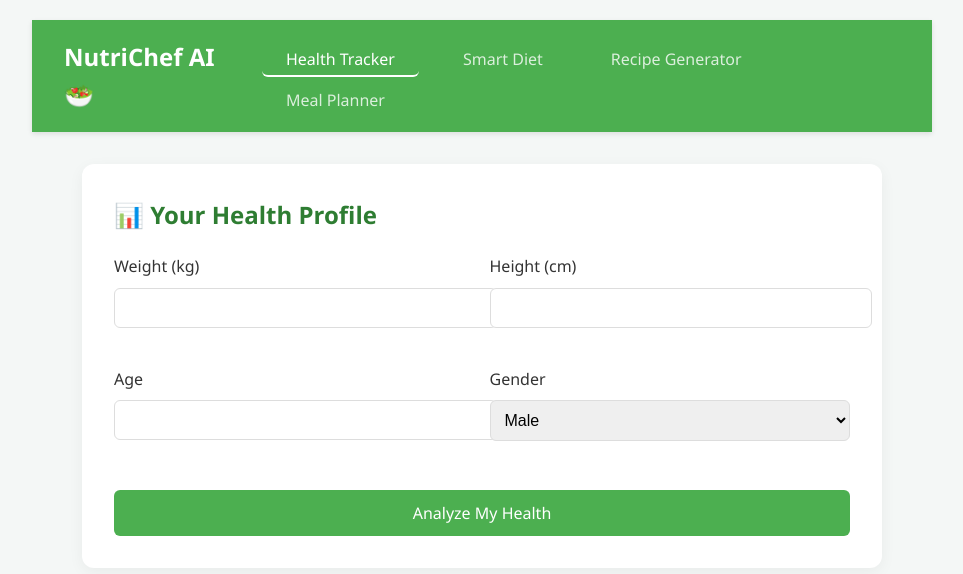
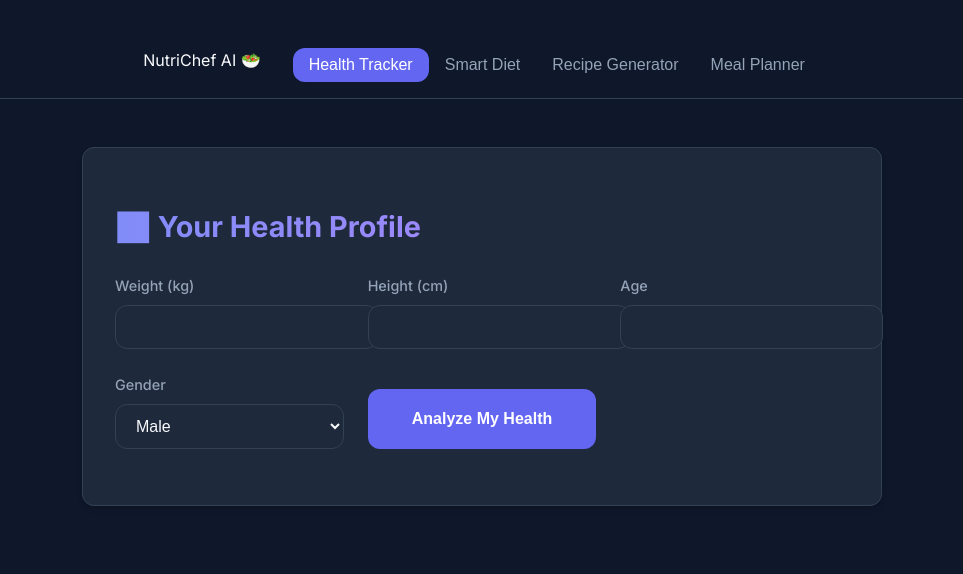
Before and after one commit to swaran21/MiniProject, a React (Vite) app in the folder recipe-ai-frontend/: page / in a window 1280 px wide. Shown: the top 574 px of the page, without its empty margins (158-1121 px from the left). Built offline with nearby package versions, Linux system fonts and the light colour scheme; no server answers.

Commit message:
feat: Enhance UI, add persistence, and align API with backend

```diff
--- a/recipe-ai-frontend/src/App.css
+++ b/recipe-ai-frontend/src/App.css
@@ -1,193 +1,91 @@
-:root {
-  --primary-color: #4CAF50;
-  --secondary-color: #2E7D32;
-  --background: #f4f7f6;
-  --card-bg: #ffffff;
-  --text-dark: #333;
+.App {
+  min-height: 100vh;
 }
 
-body {
-  margin: 0;
-  font-family: 'Segoe UI', Tahoma, Geneva, Verdana, sans-serif;
-  background-color: var(--background);
-  color: var(--text-dark);
+.navbar {
+  display: flex;
+  justify-content: center;
+  gap: 2rem;
+  padding: 1rem 0;
+  margin-bottom: 3rem;
+  border-bottom: 1px solid var(--border);
 }
 
-.App {
-  min-height: 100vh;
-  display: flex;
-  flex-direction: column;
+.nav-link {
+  background: transparent;
+  color: var(--text-dim);
+  border: none;
+  font-size: 1rem;
+  padding: 0.5rem 1rem;
+  border-radius: var(--radius);
 }
 
-/* Navbar */
-.navbar {
-  background: var(--primary-color);
-  color: white;
-  padding: 1rem 2rem;
-  display: flex;
-  justify-content: space-between;
-  align-items: center;
-  box-shadow: 0 2px 5px rgba(0,0,0,0.1);
+.nav-link:hover {
+  color: var(--text);
+  background: rgba(255, 255, 255, 0.05);
 }
 
-.logo {
-  font-size: 1.5rem;
-  font-weight: bold;
+.nav-link.active {
+  color: white;
+  background: var(--primary);
 }
 
-.nav-links button {
-  background: transparent;
-  border: none;
-  color: rgba(255,255,255,0.8);
-  margin-left: 20px;
-  font-size: 1rem;
-  cursor: pointer;
-  padding-bottom: 5px;
+.main-content {
+  max-width: 800px;
+  margin: 0 auto;
 }
 
-.nav-links button.active {
-  color: white;
-  border-bottom: 2px solid white;
+/* Result Cards */
+.recipe-card, .plan-results, .result-card {
+  margin-top: 2rem;
+  background: rgba(0, 0, 0, 0.2);
+  padding: 1.5rem;
+  border-radius: var(--radius);
+  border: 1px solid var(--border);
 }
-
-/* Main Content */
-.main-content {
-  padding: 2rem;
-  max-width: 800px;
-  margin: 0 auto;
-  width: 100%;
-}
-
-.component-card {
-  background: var(--card-bg);
-  padding: 2rem;
-  border-radius: 12px;
-  box-shadow: 0 4px 15px rgba(0,0,0,0.05);
-}
-
-h2 { color: var(--secondary-color); margin-top: 0; }
-
-/* Forms */
-.form-group { margin-bottom: 1.5rem; }
-.form-group label { display: block; margin-bottom: 0.5rem; font-weight: 500; }
-input, select {
-  width: 100%;
-  padding: 10px;
-  border: 1px solid #ddd;
-  border-radius: 6px;
-  font-size: 1rem;
-}
-
-.action-button {
-  background: var(--primary-color);
-  color: white;
-  border: none;
-  padding: 12px 20px;
-  border-radius: 6px;
-  font-size: 1rem;
-  cursor: pointer;
-  transition: background 0.3s;
-}
-.action-button:hover { background: var(--secondary-color); }
-.full-width { width: 100%; }
-
-/* Results & Cards */
-.result-card {
-  display: flex;
-  gap: 20px;
-  margin-top: 20px;
-  background: #e8f5e9;
-  padding: 15px;
-  border-radius: 8px;
-}
-.stat-box { flex: 1; text-align: center; }
-.highlight { font-size: 1.5rem; font-weight: bold; color: var(--secondary-color); }
 
 .recipe-image {
   width: 100%;
   height: 200px;
   object-fit: cover;
-  border-radius: 8px;
+  border-radius: var(--radius);
+  margin-bottom: 1rem;
 }
-
-.tags { margin: 10px 0; }
-.tag {
-  padding: 4px 10px;
-  border-radius: 20px;
-  font-size: 0.85rem;
-  margin-right: 10px;
-}
-.tag.cuisine { background: #e3f2fd; color: #1565c0; }
-.tag.calories { background: #ffebee; color: #c62828; }
-
-.instructions { white-space: pre-line; line-height: 1.6; }
 
 .meal-item {
   display: flex;
   align-items: center;
-  padding: 10px;
-  border-bottom: 1px solid #eee;
-}
-.meal-time {
-  width: 80px;
-  font-weight: bold;
-  color: var(--secondary-color);
-}
-.macros { font-size: 0.85rem; color: #666; }
-
-/* Grid Layout for Forms */
-.grid-form {
-  display: grid;
-  grid-template-columns: 1fr 1fr; /* Two columns */
-  gap: 15px;
+  gap: 1rem;
+  padding: 1rem;
+  background: var(--surface);
+  border: 1px solid var(--border);
+  margin-bottom: 0.8rem;
+  border-radius: var(--radius);
+  transition: transform 0.2s;
 }
 
-/* Make button span both columns */
-.grid-form .action-button {
-  grid-column: span 2;
-  margin-top: 10px;
-}
-
-/* Meal Item Styling Update */
-.meal-item {
-  background: white;
-  border: 1px solid #eee;
-  border-radius: 8px;
-  padding: 15px;
-  margin-bottom: 10px;
-  display: flex;
-  align-items: center;
-  gap: 15px;
+.meal-item:hover {
+  transform: scale(1.01);
+  border-color: var(--primary);
 }
 
 .meal-type-badge {
-  background: var(--primary-color);
+  background: var(--secondary);
   color: white;
-  padding: 5px 10px;
-  border-radius: 5px;
-  font-weight: bold;
-  font-size: 0.9rem;
+  padding: 0.3rem 0.8rem;
+  border-radius: 8px;
+  font-size: 0.8rem;
+  font-weight: 700;
+  text-transform: uppercase;
   min-width: 80px;
   text-align: center;
 }
 
-.meal-content h4 {
-  margin: 0 0 5px 0;
-  font-size: 1.1rem;
+.error-message {
+  color: var(--error);
+  background: rgba(239, 68, 68, 0.1);
+  padding: 1rem;
+  border-radius: var(--radius);
+  margin-top: 1rem;
+  border: 1px solid rgba(239, 68, 68, 0.2);
 }
-
-.meal-stats {
-  font-size: 0.9rem;
-  color: #666;
-  display: flex;
-  gap: 15px;
-}
-
-.error-message {
-  color: #d32f2f;
-  background: #ffebee;
-  padding: 10px;
-  border-radius: 5px;
-  margin-top: 10px;
-  text-align: center;
-}
--- a/recipe-ai-frontend/src/App.jsx
+++ b/recipe-ai-frontend/src/App.jsx
@@ -6,18 +6,50 @@ import MealPlanComponent from "./components/MealPlanComponent";
 import DietTrackerComponent from "./components/DietTrackerComponent";
 import "./App.css";
 
+// Default Profile
+const DEFAULT_PROFILE = {
+  weightKg: "",
+  heightCm: "",
+  age: "",
+  gender: "M",
+  activityLevel: "Moderate",
+  healthGoals: "Balanced",
+  dietaryRestrictions: "None"
+};
+
 function App() {
   const [activeTab, setActiveTab] = useState("health");
+
+  // Load from LocalStorage
+  const [userProfile, setUserProfile] = useState(() => {
+    const saved = localStorage.getItem("userProfile");
+    return saved ? JSON.parse(saved) : DEFAULT_PROFILE;
+  });
+
+  // Save to LocalStorage
+  const handleProfileUpdate = (newProfile) => {
+    setUserProfile(newProfile);
+    localStorage.setItem("userProfile", JSON.stringify(newProfile));
+  };
 
   return (
     <div className="App">
       <Navbar activeTab={activeTab} setActiveTab={setActiveTab} />
 
       <main className="main-content">
-        {activeTab === "health" && <HealthProfileComponent />}
-        {activeTab === "diet" && <DietTrackerComponent />}
+        {activeTab === "health" && (
+          <HealthProfileComponent
+            userProfile={userProfile}
+            onUpdateProfile={handleProfileUpdate}
+          />
+        )}
+        {activeTab === "diet" && (
+          <DietTrackerComponent userProfile={userProfile} />
+        )}
         {activeTab === "recipe" && <RecipeComponent />}
-        {activeTab === "mealplan" && <MealPlanComponent />}
+        {activeTab === "mealplan" && (
+          <MealPlanComponent userProfile={userProfile} />
+        )}
       </main>
     </div>
   );
--- a/recipe-ai-frontend/src/components/Navbar.jsx
+++ b/recipe-ai-frontend/src/components/Navbar.jsx
@@ -6,7 +6,7 @@ function Navbar({ activeTab, setActiveTab }) {
       <div className="logo">NutriChef AI 🥗</div>
       <div className="nav-links">
         <button
-          className={activeTab === "health" ? "active" : ""}
+          className={`nav-link ${activeTab === "health" ? "active" : ""}`}
           onClick={() => setActiveTab("health")}
         >
           Health Tracker
@@ -14,21 +14,21 @@ function Navbar({ activeTab, setActiveTab }) {
 
         {/* NEW BUTTON */}
         <button
-          className={activeTab === "diet" ? "active" : ""}
+          className={`nav-link ${activeTab === "diet" ? "active" : ""}`}
           onClick={() => setActiveTab("diet")}
         >
           Smart Diet
         </button>
 
         <button
-          className={activeTab === "recipe" ? "active" : ""}
+          className={`nav-link ${activeTab === "recipe" ? "active" : ""}`}
           onClick={() => setActiveTab("recipe")}
         >
           Recipe Generator
         </button>
 
         <button
-          className={activeTab === "mealplan" ? "active" : ""}
+          className={`nav-link ${activeTab === "mealplan" ? "active" : ""}`}
           onClick={() => setActiveTab("mealplan")}
         >
           Meal Planner
--- a/recipe-ai-frontend/src/index.css
+++ b/recipe-ai-frontend/src/index.css
@@ -1,124 +1,129 @@
-/* index.css (or your global style file) */
+@import url('https://fonts.googleapis.com/css2?family=Inter:wght@400;500;600;700&display=swap');
+
 :root {
-  font-family: "Segoe UI", Roboto, Oxygen, Ubuntu, Cantarell, "Open Sans",
-    "Helvetica Neue", sans-serif;
-  line-height: 1.6;
-  font-weight: 400;
-
-  color-scheme: light dark;
-  font-synthesis: none;
-  text-rendering: optimizeLegibility;
-  -webkit-font-smoothing: antialiased;
-  -moz-osx-font-smoothing: grayscale;
-}
-
-/* Light Theme (variables as you had them) */
-:root {
-  --background-color: #f4f7f9;
-  --text-color: #333;
-  --card-background: #ffffff;
-  --border-color: #e0e0e0;
-  --primary-color: #007bff;
-  --primary-text-color: #ffffff;
-  --secondary-color: #6c757d;
-  --input-background: #fff;
-  --input-border-color: #ced4da;
-  --output-background: #f8f9fa;
-  --error-color: #dc3545;
-  --button-hover-bg: #0056b3;
-  --tab-active-border: var(--primary-color);
-  --tab-hover-bg: #e9ecef;
-}
-
-/* Dark Theme (variables as you had them) */
-@media (prefers-color-scheme: dark) {
-  :root {
-    --background-color: #1e1e2f;
-    --text-color: #e0e0e0;
-    --card-background: #2d2d44;
-    --border-color: #44445a;
-    --primary-color: #58a6ff;
-    --primary-text-color: #1c1c1c; /* Note: This might be too dark for a light blue primary. Consider #e0e0e0 or #ffffff if the button bg is primary-color */
-    --secondary-color: #8b949e;
-    --input-background: #252538;
-    --input-border-color: #55556a;
-    --output-background: #252538;
-    --error-color: #f85149;
-    --button-hover-bg: #388bfd;
-    --tab-active-border: var(--primary-color);
-    --tab-hover-bg: #3a3a52;
-  }
+  --primary: #6366f1;
+  --primary-hover: #4f46e5;
+  --secondary: #ec4899;
+  --background: #0f172a;
+  --surface: #1e293b;
+  --text: #f8fafc;
+  --text-dim: #94a3b8;
+  --border: #334155;
+  --success: #10b981;
+  --error: #ef4444;
+  --radius: 12px;
+  --shadow: 0 4px 6px -1px rgba(0, 0, 0, 0.1), 0 2px 4px -1px rgba(0, 0, 0, 0.06);
 }
 
 body {
   margin: 0;
-  display: flex;
-  flex-direction: column;
-  align-items: center;
-  min-height: 100vh;
-  background-color: var(--background-color);
-  color: var(--text-color);
-  padding: 20px; /* Default padding for larger screens */
-  box-sizing: border-box;
+  font-family: 'Inter', system-ui, -apple-system, sans-serif;
+  background-color: var(--background);
+  color: var(--text);
+  line-height: 1.6;
+  -webkit-font-smoothing: antialiased;
 }
 
 #root {
+  max-width: 1200px;
+  margin: 0 auto;
+  padding: 2rem;
   width: 100%;
-  max-width: 900px; /* Content constraint for desktop */
-  margin: 0 auto;
-}
-
-h1,
-h2,
-h3 {
-  color: var(
-    --text-color
-  ); /* Already set in :root effectively, but explicit is fine */
 }
 
 button {
-  border-radius: 6px;
-  border: 1px solid transparent;
-  padding: 0.75em 1.5em;
-  font-size: 1em; /* Base font size for buttons */
-  font-weight: 500;
-  font-family: inherit;
-  background-color: var(--primary-color);
-  color: var(
-    --primary-text-color
-  ); /* Ensure this has good contrast with --primary-color */
   cursor: pointer;
-  transition: background-color 0.2s ease-in-out, border-color 0.2s;
-  -webkit-tap-highlight-color: transparent; /* Remove tap highlight on mobile */
-}
-button:hover {
-  background-color: var(--button-hover-bg);
-  border-color: var(--button-hover-bg);
-}
-button:focus,
-button:focus-visible {
-  outline: 4px auto -webkit-focus-ring-color;
-}
-button:disabled {
-  background-color: var(--secondary-color);
-  cursor: not-allowed;
-  opacity: 0.7;
+  transition: all 0.2s ease;
 }
 
-/* Specific for dark mode button text if primary color is light */
-@media (prefers-color-scheme: dark) {
-  button {
-    /* If --primary-color (e.g. #58a6ff) is light, text on it should be dark for contrast */
-    /* This depends on your choice for --primary-text-color in dark mode */
-    /* If --primary-text-color is #1c1c1c this will work. */
-    /* If --primary-text-color was light (e.g., #e0e0e0), you might need this: */
-    /* color: #1e1e2f; */
-  }
+input, select {
+  background-color: var(--surface);
+  border: 1px solid var(--border);
+  color: var(--text);
+  padding: 0.75rem 1rem;
+  border-radius: var(--radius);
+  font-size: 1rem;
+  width: 100%;
+  transition: border-color 0.2s;
 }
 
-/* Add a media query for smaller body padding */
-@media (max-width: 600px) {
-  body {
-    padding: 15px; /* Slightly reduce body padding on smaller screens */
-  }
+input:focus, select:focus {
+  outline: none;
+  border-color: var(--primary);
+  box-shadow: 0 0 0 2px rgba(99, 102, 241, 0.2);
 }
+
+.component-card {
+  background: var(--surface);
+  border-radius: var(--radius);
+  padding: 2rem;
+  box-shadow: var(--shadow);
+  border: 1px solid var(--border);
+  animation: fadeIn 0.4s ease-out;
+}
+
+h2 {
+  font-size: 1.8rem;
+  font-weight: 700;
+  margin-bottom: 1.5rem;
+  background: linear-gradient(to right, #818cf8, #c084fc);
+  -webkit-background-clip: text;
+  -webkit-text-fill-color: transparent;
+}
+
+.action-button {
+  background: var(--primary);
+  color: white;
+  border: none;
+  padding: 0.8rem 1.5rem;
+  border-radius: var(--radius);
+  font-weight: 600;
+  font-size: 1rem;
+}
+
+.action-button:hover {
+  background: var(--primary-hover);
+  transform: translateY(-1px);
+}
+
+.action-button:disabled {
+  opacity: 0.6;
+  cursor: not-allowed;
+}
+
+.full-width {
+  width: 100%;
+  margin-top: 1rem;
+}
+
+.grid-form {
+  display: grid;
+  grid-template-columns: repeat(auto-fit, minmax(200px, 1fr));
+  gap: 1.5rem;
+  margin-bottom: 1.5rem;
+}
+
+.form-group label {
+  display: block;
+  font-size: 0.9rem;
+  font-weight: 500;
+  color: var(--text-dim);
+  margin-bottom: 0.5rem;
+}
+
+.tag {
+  display: inline-block;
+  padding: 0.25rem 0.75rem;
+  border-radius: 999px;
+  font-size: 0.85rem;
+  font-weight: 600;
+  margin-right: 0.5rem;
+}
+
+.tag.cuisine { background: rgba(59, 130, 246, 0.2); color: #60a5fa; }
+.tag.calories { background: rgba(239, 68, 68, 0.2); color: #f87171; }
+
+@keyframes fadeIn {
+  from { opacity: 0; transform: translateY(10px); }
+  to { opacity: 1; transform: translateY(0); }
+}
```
Also changed, not shown: recipe-ai-frontend/src/components/DietTrackerComponent.jsx (+4 -4 lines), recipe-ai-frontend/src/components/HealthProfileComponent.jsx (+10 -3 lines), recipe-ai-frontend/src/components/MealPlanComponent.jsx (+4 -4 lines).
